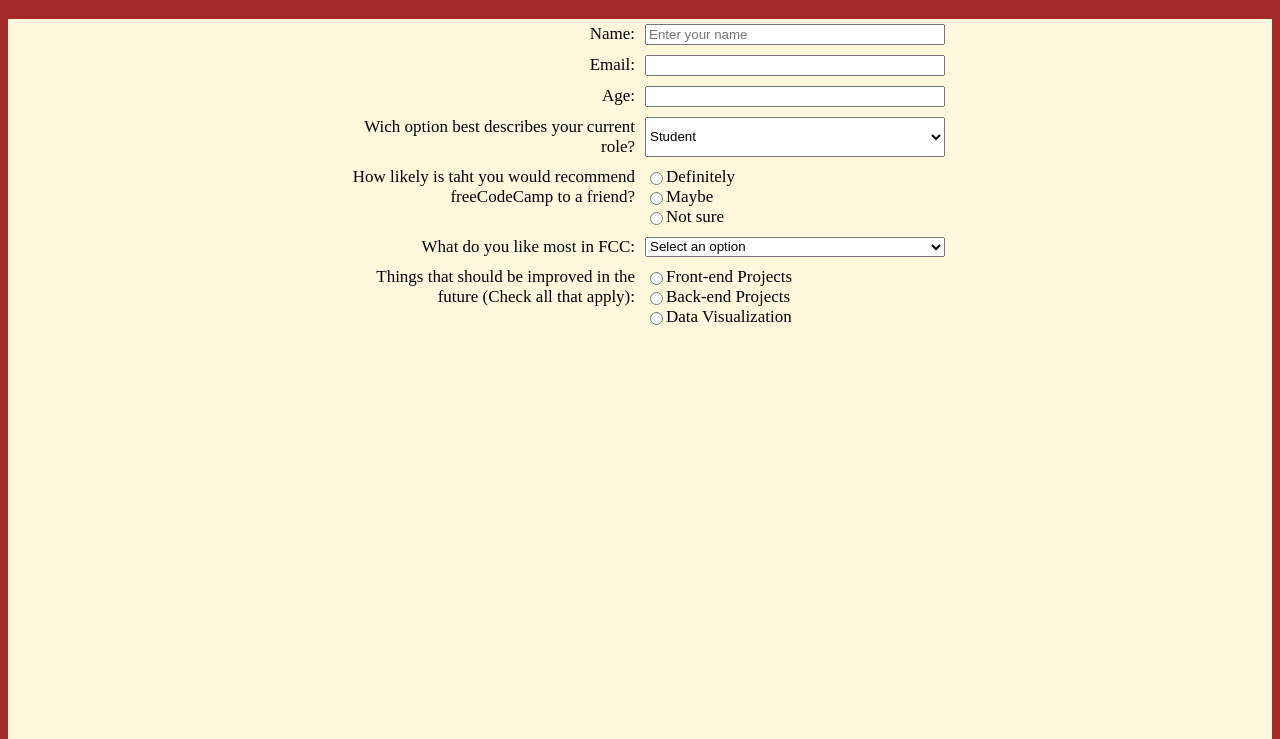
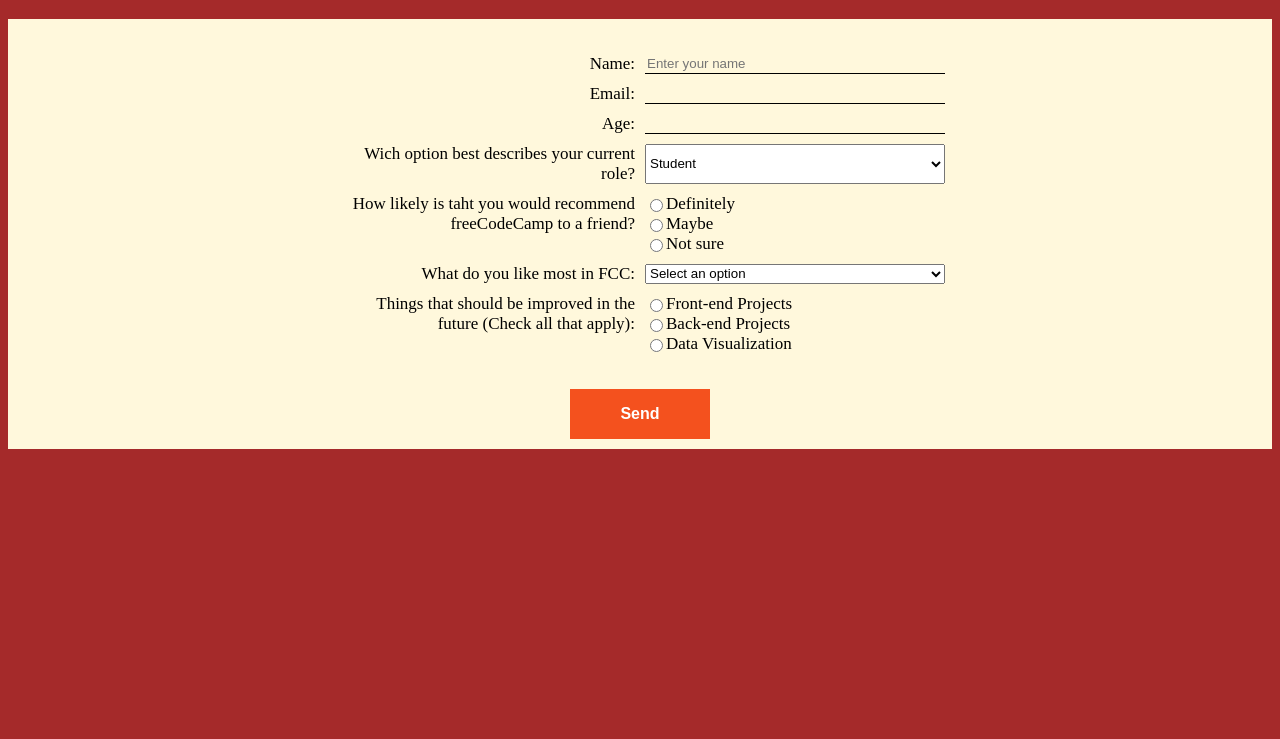
Before and after one commit to andreluizsgf/HTML_CSS_JS, a plain HTML site: page Form_with_JS/index.html in a window 1280 px wide. Shown: the part 61-800 px from the top of the page. Drawn offline with Linux system fonts and the light colour scheme.

Commit message:
usa js para validar form

```diff
--- a/Form_with_JS/index.html
+++ b/Form_with_JS/index.html
@@ -15,7 +15,7 @@
             <div class="container">
                 <div class="grid-item">
                     <label for="name">Name:</label>
-                    <input placeholder="Enter your name" type="text" name="name" id="">
+                    <input placeholder="Enter your name" type="text" name="name" id="name">
                 </div>
                 <div class="grid-item">
                     <label for="name">Email:</label>
@@ -63,8 +63,14 @@
                     </div>
                 </div>
             </div>
+
+            <div class="form-footer">
+                <button onclick="getData()" type="submit">Send</button>
+            </div>
         </form>
     </div>
 
 </body>
+
+<script src="script/form.js"></script>
 </html>
--- /dev/null
+++ b/Form_with_JS/script/form.js
@@ -0,0 +1,6 @@
+function getData() {
+
+    const name = document.querySelector('input#name').value
+    const email = document.querySelector('input#email').value
+    alert(name)
+}
--- a/Form_with_JS/style/style.css
+++ b/Form_with_JS/style/style.css
@@ -5,18 +5,48 @@ body{
 }
 
 .form{
+    padding-top: 30px;
     background-color: cornsilk;
-    height: 1000px;
+    height: 400px;
     color: black;
     font-size: 17px;
 }
 
-
-input[type="radio"]{
+.form input[type="radio"]{
     display: block;
 }
 
+.form-footer{
+    padding-top: 30px;
+}
+
+.form button{
+    padding: 16px 50px;
+    font-weight: bold;
+    font-size: 16px;
+    color: white;
+    background-color: #f4511e;
+    transition: 0.5s;
+    border: none;
+    cursor: pointer;
+}
+
+.form button:hover{
+    background-color: #fd4108;
+}
+
+@keyframes hover {
+    from {
+      background-color: lawngreen;
+    }
+
+    to {
+        background-color: white;
+    }
+  }
+
 label{
+    cursor: initial;
     text-align: right;
 }
 
@@ -42,3 +72,14 @@ label{
 .radio-container label{
     text-align: left;
 }
+
+.form input {
+    border: none;
+    background-color: inherit;
+    border-bottom: 1px solid black;
+
+}
+
+.form input:focus{
+    outline: none;
+}
```
